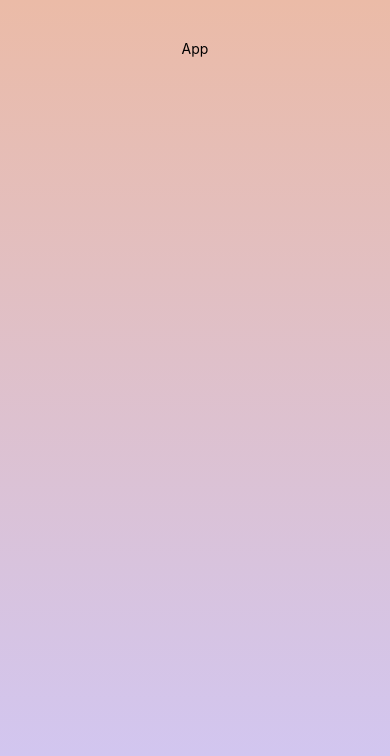
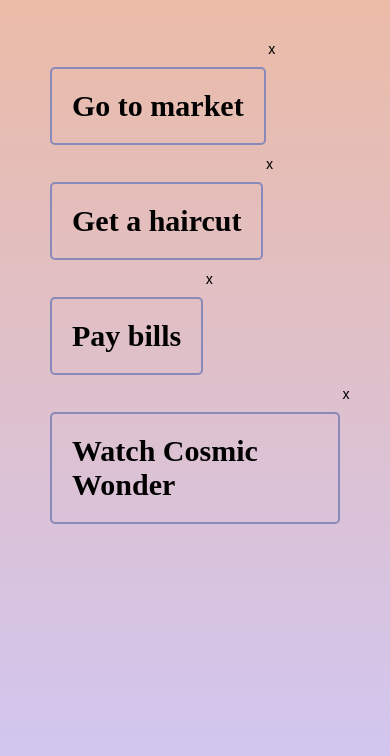
Before and after one commit to abhishekpawl/react-native-todo-app, a React Native app: screen / in a window 390 px wide. Shown: the top 756 px of the page. Built offline with nearby package versions, Linux system fonts and the light colour scheme.

Commit message:
Display note

```diff
--- a/App.js
+++ b/App.js
@@ -1,11 +1,35 @@
-import { StyleSheet, Text, View } from 'react-native';
+import React, {useState} from 'react';
+import { StyleSheet, Text, View, FlatList, TouchableOpacity } from 'react-native';
 import { LinearGradient } from 'expo-linear-gradient';
 
 export default function App() {
+  const [todos, setTodos] = useState([
+    { key: '1', text: "Go to market" },
+    { key: '2', text: "Get a haircut" },
+    { key: '3', text: "Pay bills" },
+    { key: '4', text: "Watch Cosmic Wonder" },
+  ])
+
+  const deleteHandler = (key) => {
+    setTodos((prevState) => (
+      prevState.filter((todo) => todo.key != key)
+    ))
+  }
+
   return (
     <View style={styles.container}>
       <LinearGradient colors={['#ebbba7', '#cfc7f8']} style={styles.container}>
-        <Text style={styles.content}>App</Text>
+        <View style={styles.body}>
+          <FlatList
+            data={todos}
+            renderItem={({item}) => (
+              <View style={styles.todoContainer}>
+                <TouchableOpacity onPress={() => deleteHandler(item.key)}><Text>x</Text></TouchableOpacity>
+                <Text style={styles.todo}>{item.text}</Text>
+              </View>
+            )}
+          />
+        </View>
       </LinearGradient>
     </View>
   );
@@ -19,8 +43,22 @@ const styles = StyleSheet.create({
     width: '100%',
     color: 'black',
   },
-  content: {
+  body: {
     padding: 40,
-    color: 'black'
+    color: 'black',
+  },
+  todo: {
+    margin: 10,
+    padding: 20,
+    fontSize: 30,
+    fontWeight: "bold",
+    fontFamily: 'notoserif',
+    borderColor: '#8989ba',
+    borderWidth: 2,
+    borderRadius: 5,
+  },
+  todoContainer: {
+    alignSelf: 'flex-start',
+    alignItems: 'flex-end',
   }
 });
```
